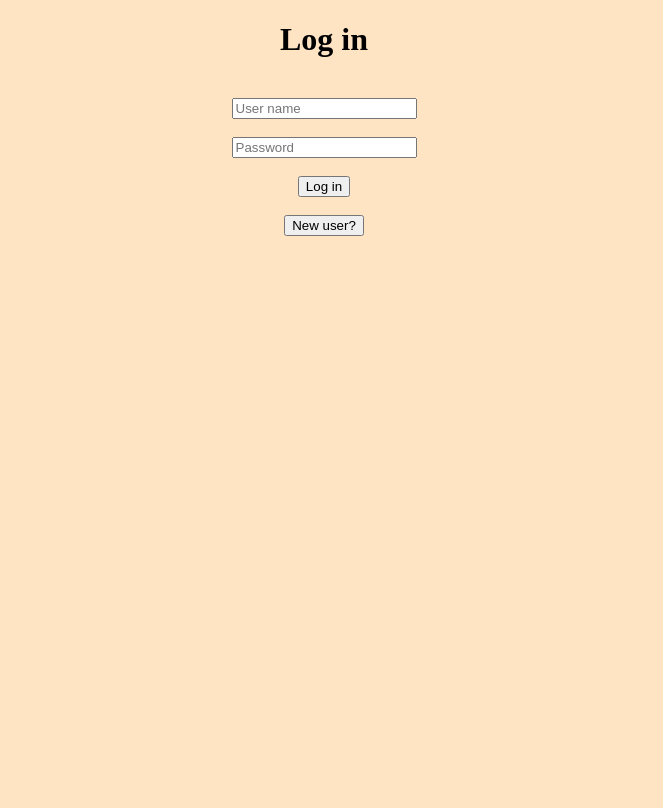
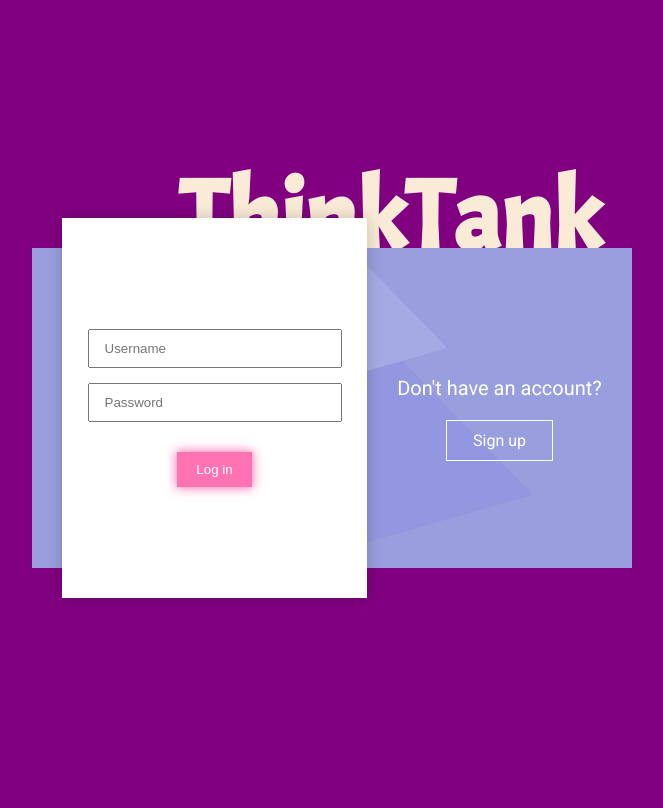
Before and after one commit to eSaniello/ThinkTank, a PHP site: page / in a window 1280 px wide. Shown: the whole page, without its empty margins (316-979 px from the left). Before the commit the page ends 236 px from the top, so only its background shows below. Run offline with PHP 8.4, Linux system fonts and the light colour scheme; some libraries are stand-ins or nearby versions.

Commit message:
Updated the look of the login and register page

```diff
--- a/login-signup/css/style.css
+++ b/css/style.css
@@ -1,5 +1,5 @@
 @charset "UTF-8";
-@import url(https://fonts.googleapis.com/css?family=Oswald|Roboto);
+@import url(https://fonts.googleapis.com/css?family=Acme|Roboto);
 body {
   position: absolute;
   left: 0;
@@ -75,9 +75,10 @@ body {
   cursor: pointer;
   text-align: center;
   margin: 0 auto;
-  width: 60px;
+  width: 75px;
   color: #fff;
   background-color: #ff73b3;
+  border: none;
   opacity: 1;
   -moz-transition: all 0.5s;
   -o-transition: all 0.5s;
@@ -247,3 +248,13 @@ body {
   z-index: 3;
   fill: #fff;
 }
+
+#titel{
+  text-align: center;
+  position: absolute;
+  top: 10%;
+  left: 38%;
+  font-size: 100px;
+  color: antiquewhite;
+  font-family: "Acme", sans-serif;
+}
--- a/index.php
+++ b/index.php
@@ -1,46 +1,94 @@
 <!DOCTYPE html>
-<html>
+<html lang="en" >
+
 <head>
-    <meta charset="utf-8" />
-    <meta http-equiv="X-UA-Compatible" content="IE=edge">
-    <title>||ThinkTank|| Log In/Register</title>
-    <meta name="viewport" content="width=device-width, initial-scale=1">
-    <link rel="stylesheet" type="text/css" media="screen" href="css/main.css" />
+  <meta charset="UTF-8">
+  <title>||ThinkTank|| Login & Signup</title>
+
+
+
+      <link rel="stylesheet" href="css/style.css">
+
+
 </head>
-<body class= "index_body">
 
-    <div align="center">
+<body>
 
-    <form method="POST" action="backend/login.php" class="form">
-        <h1>Log in</h1>
-        <br>
+  <h1 id="titel">ThinkTank</h1>
+
+  <div class="container">
+  <div class="box"></div>
+  <div class="container-forms">
+    <div class="container-info">
+      <div class="info-item">
+        <div class="table">
+          <div class="table-cell">
+            <p>
+              Have an account?
+            </p>
+            <div class="btn">
+              Log in
+            </div>
+          </div>
+        </div>
+      </div>
+      <div class="info-item">
+        <div class="table">
+          <div class="table-cell">
+            <p>
+              Don't have an account?
+            </p>
+            <div class="btn">
+              Sign up
+            </div>
+          </div>
+        </div>
+      </div>
+    </div>
+    <div class="container-form">
+      <div class="form-item log-in">
+        <div class="table">
+          <div class="table-cell">
+            <form method="POST" action="backend/login.php">
+              <input name="user_name" placeholder="Username" type="text" />
+              <input name="password" placeholder="Password" type="Password" />
+              <input type='submit' name="login" value="Log in" class="btn" />
+            </form>
+          </div>
+        </div>
+      </div>
+      <div class="form-item sign-up">
+        <div class="table">
+          <div class="table-cell">
+            <form method="POST" action="backend/register.php">
+              <input name="firstname" placeholder="Firstname" type="text" />
+              <input name="lastname" placeholder="Lastname" type="text" />
+              <input name="user_name" placeholder="Username" type="text" />
+              <input name="password" placeholder="Password" type="Password" />
+              <input name="password01" placeholder="Verify Password" type="Password" />
+              <input type="submit" name="register" value="Register" class="btn">
+            </form>
+        </div>
+      </div>
+    </div>
+  </div>
+</div>
+  <script src='https://cdnjs.cloudflare.com/ajax/libs/jquery/3.1.0/jquery.min.js'></script>
+  <script  src="js/index.js"></script>
+
 <?php
-        if(isset($_GET["user_name"]))
-        {
-            $user = $_GET["user_name"];
-            echo '<input type="text" placeholder="User name" name="user_name" value="'.$user.'" class="gen_input"><br>';
-        }
-        else
-        {
-            echo '<input type="text" placeholder="User name" name="user_name" class="gen_input"><br>';
-        }
-        ?>
-        <br>
-        <input type="password" placeholder="Password" name="password" class="gen_input"><br><br>
-        <button type="submit" name="login" class='login'>Log in</button><br><br>
-        <button type="submit" name="register" class='new'>New user?</button><br><br>
-    </form>
-    <?php
+error_reporting(E_ERROR | E_PARSE);
 
-        if(!isset($_GET["login"]))
+if(!isset($_GET["login"]) && !isset($_GET["register"]))
 {
   exit();
 }
 else
 {
      $formCheck = $_GET["login"];
+     $formCheck1 = $_GET["register"];
 
-            if($formCheck == "empty")
+    if($formCheck == "empty" || $formCheck1 == "empty")
     {
         //javascript pop up
         echo "<script> alert('Form is empty! Please fill in all fields!'); </script>";
@@ -51,6 +99,17 @@
         echo "<script> alert('Login failed. Please type in correct username and password.'); </script>";
         exit();
     }
+    elseif($formCheck1 == "verify")
+    {
+        //javascript pop up
+        echo "<script> alert('Passwords must be the same!'); </script>";
+        exit();
+    }
+    elseif($formCheck1 == "exists"){
+       //javascript pop up
+       echo "<script> alert('User already exists!'); </script>";
+       exit();
+    }
     elseif($formCheck == "succes")
     {
         header("Location: game.php?login=succes");
@@ -58,6 +117,8 @@
     }
 }
 ?>
-</div>
+
+
 </body>
+
 </html>
```
Also changed, not shown: backend/register.php (renamed from backend/register-php.php, +13 -4 lines), front-end/register.php (deleted, +0 -84 lines), login-signup/index.html (deleted, +0 -81 lines), js/index.js (renamed from login-signup/js/index.js). Lines whose indentation alone changed are shown as unchanged.
